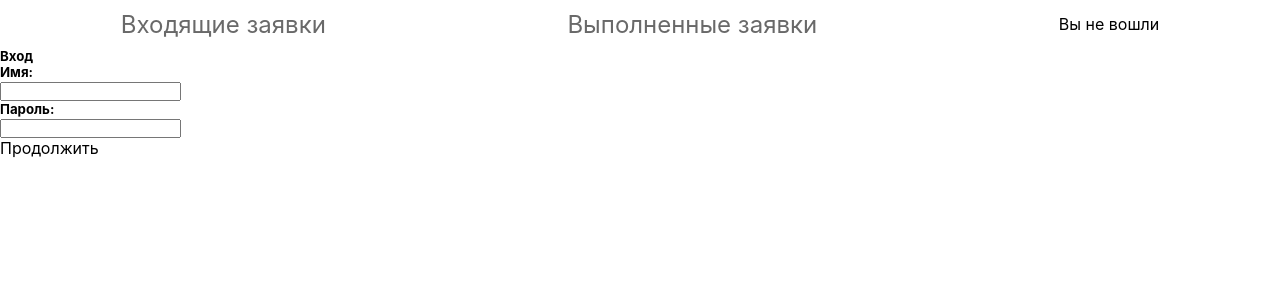
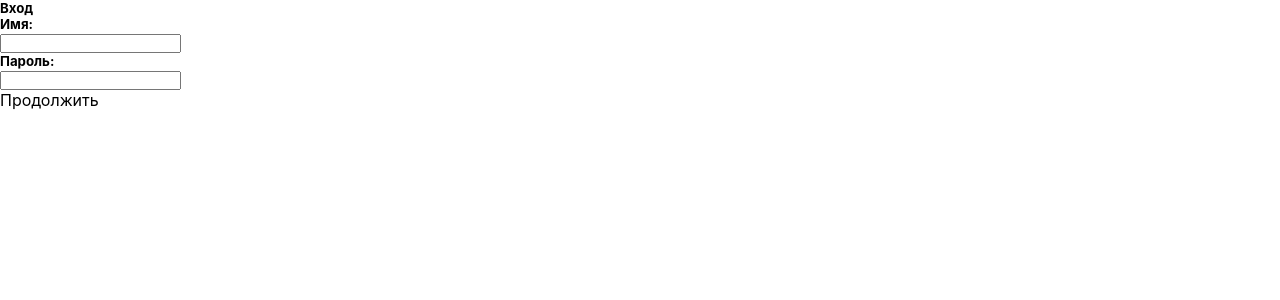
Before and after one commit to supersniper1/JKH, a React (Create React App) app: page /applications in a window 1280 px wide. Before the commit this address led to /login. Shown: the top 300 px of the page. Built offline with nearby package versions, Linux system fonts and the light colour scheme.

Commit message:
routes was updated to 6.3 version

```diff
--- a/package.json
+++ b/package.json
@@ -9,7 +9,7 @@
     "node-sass": "^7.0.1",
     "react": "^18.0.0",
     "react-dom": "^18.0.0",
-    "react-router-dom": "5.2.0",
+    "react-router-dom": "^6.3.0",
     "react-scripts": "5.0.0",
     "web-vitals": "^2.1.4"
   },
--- a/src/App.js
+++ b/src/App.js
@@ -1,173 +1,26 @@
 import React, { useContext, createContext, useState } from "react";
+import './App.sass';
+import {ApplicationsPage, FinishedApplicationsPage, LoginPage} from "./pages/export.pages";
 import {
-  BrowserRouter as Router,
-  Switch,
+  BrowserRouter,
+  Routes,
   Route,
-  Link,
-  Redirect,
-  useHistory,
-  useLocation,
 } from "react-router-dom";
-import './App.sass';
-import {ApplicationsPage, FinishedApplicationsPage} from "./pages/export.pages";
 
 
 export default function App() {
-  return (
-    <ProvideAuth>
-      <Router>
-        <div>
-          <header>
-            <nav className="headerNav">
-              <ul className="headerRoutes">
-                <li>
-                  <Link to="/applications" className='headerRoutesItem'>Входящие заявки</Link>
-                </li>
-                <li>
-                  <Link to="/finishedTasks" className="headerRoutesItem">
-                    Выполненные заявки
-                  </Link>
-                </li>
-                <li>
-                  <AuthButton />
-                </li>
-              </ul>
-            </nav>
-          </header>
 
-          <Switch>
-            <PrivateRoute path="/finishedTasks">
-              <FinishedApplicationsPage />
-            </PrivateRoute>
-            <PrivateRoute path="/applications">
-              <ApplicationsPage />
-            </PrivateRoute>
-            <Route path="/login">
-              <LoginPage />
-            </Route>
-          </Switch>
-        </div>
-      </Router>
-    </ProvideAuth>
-  );
-}
-
-const fakeAuth = {
-  isAuthenticated: false,
-  signin(cb) {
-    fakeAuth.isAuthenticated = true;
-    setTimeout(cb, 100); // fake async
-  },
-  signout(cb) {
-    fakeAuth.isAuthenticated = false;
-    setTimeout(cb, 100);
-  },
-};
-
-/** For more details on
- * `authContext`, `ProvideAuth`, `useAuth` and `useProvideAuth`
- * refer to: https://usehooks.com/useAuth/
- */
-const authContext = createContext();
-
-function ProvideAuth({ children }) {
-  const auth = useProvideAuth();
-  return <authContext.Provider value={auth}>{children}</authContext.Provider>;
-}
-
-function useAuth() {
-  return useContext(authContext);
-}
-
-function useProvideAuth() {
-  const [user, setUser] = useState(null);
-
-  const signin = (cb) => {
-    return fakeAuth.signin(() => {
-      setUser("user");
-      cb();
-    });
-  };
-
-  const signout = (cb) => {
-    return fakeAuth.signout(() => {
-      setUser(null);
-      cb();
-    });
-  };
-
-  return {
-    user,
-    signin,
-    signout,
-  };
-}
-
-function AuthButton() {
-  let history = useHistory();
-  let auth = useAuth();
-
-  return auth.user ? (
-    <p>
-      <a type="button" className="signOutButton" onClick={() => {auth.signout(() => history.push("/"));}}>Выйти</a>
-    </p>
-  ) : (
-    <p>Вы не вошли</p>
-  );
-}
-
-// A wrapper for <Route> that redirects to the login
-// screen if you're not yet authenticated.
-function PrivateRoute({ children, ...rest }) {
-  let auth = useAuth();
-  return (
-    <Route
-      {...rest}
-      render={({ location }) =>
-        auth.user ? (
-          children
-        ) : (
-          <Redirect
-            to={{
-              pathname: "/login",
-              state: { from: location },
-            }}
-          />
-        )
-      }
-    />
-  );
-}
-
-function LoginPage() {
-  // import styles from './pages/login/loginPage.module.sass';
-  let history = useHistory();
-  let location = useLocation();
-  let auth = useAuth();
-
-  let { from } = location.state || { from: { pathname: "/" } };
-  let login = () => {
-    auth.signin(() => {
-      history.replace(from);
-    });
-  };
 
   return (
-    <div className="loginContainer">
-      <div className="loginBlock">
-        <h5 className="joinText">Вход</h5>
-        <div className="loginContent">
-          <h5 className="loginText">Имя:</h5>
-          <input type="name" className="loginInput" />
-          <h5 className="loginText">Пароль:</h5>
-          <input type="password" className="loginInput" />
-          <div>
-            <a type="button" className="loginButton" onClick={login}>
-              Продолжить
-            </a>
-          </div>
-        </div>
-      </div>
+    <div>
+      <BrowserRouter>
+        <Routes>
+          <Route path="/" element={<LoginPage />}>
+            <Route path='applications' element={<ApplicationsPage />} />
+            <Route path='finished-applications' element={<FinishedApplicationsPage />} />
+          </Route>
+        </Routes>
+      </BrowserRouter>
     </div>
   );
 }
--- a/src/components/application/Application.jsx
+++ b/src/components/application/Application.jsx
@@ -20,7 +20,7 @@ export const Application = (props) => {
       </div>
       <div className="applicationColumns applicationColumnSecond">
         <h3>{props.content.problem}</h3>
-        <p className="applicationText">{textSizing()}</p>
+        <p className="applicationText">{text}</p>
       </div>
       <div className="applicationColumns">
         <p className="applicationArea">{props.content.area}</p>
--- a/src/pages/export.pages.jsx
+++ b/src/pages/export.pages.jsx
@@ -1,2 +1,3 @@
 export {ApplicationsPage} from "./aplications/ApplicationsPage";
 export {FinishedApplicationsPage} from "./finishedApplications/FinishedApplicationsPage";
+export {LoginPage} from "./login/LoginPage.pages";
--- /dev/null
+++ b/src/pages/login/LoginPage.pages.jsx
@@ -0,0 +1,34 @@
+import React from "react";
+import styles from './loginPage.module.sass';
+
+export const LoginPage = () => {
+  // let history = useHistory();
+  // let location = useLocation();
+  // let auth = useAuth();
+
+  // let { from } = location.state || { from: { pathname: "/" } };
+  // let login = () => {
+  //   auth.signin(() => {
+  //     history.replace(from);
+  //   });
+  // };
+
+  return (
+    <div className="loginContainer">
+      <div className="loginBlock">
+        <h5 className="joinText">Вход</h5>
+        <div className="loginContent">
+          <h5 className="loginText">Имя:</h5>
+          <input type="name" className="loginInput" />
+          <h5 className="loginText">Пароль:</h5>
+          <input type="password" className="loginInput" />
+          <div>
+            <a type="button" className="loginButton">
+              Продолжить
+            </a>
+          </div>
+        </div>
+      </div>
+    </div>
+  );
+}
```
Also changed, not shown: src/pages/login/Login.pages.jsx (deleted, +0 -22 lines), 2 other files (tests, documents, lock files or other folders).
